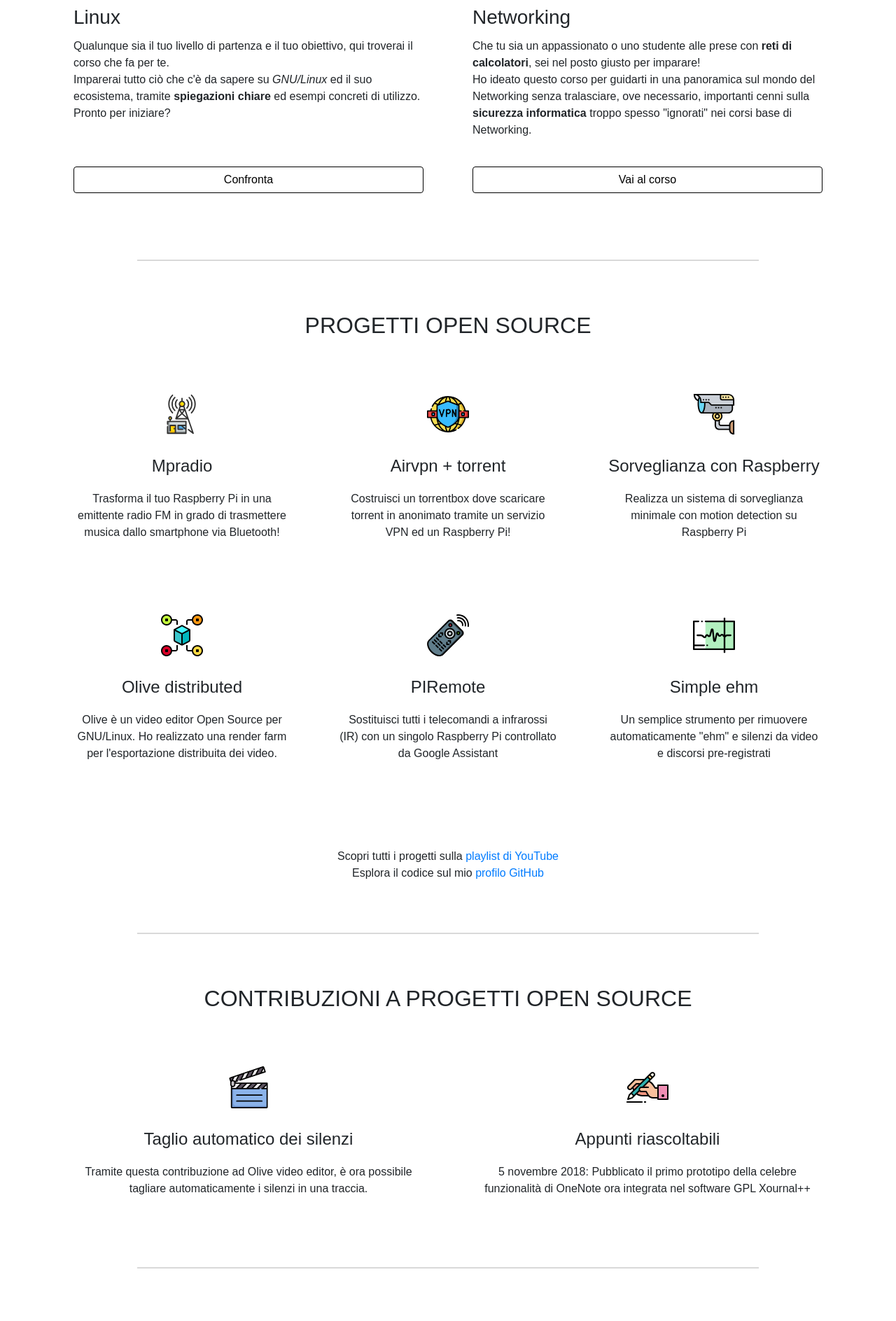
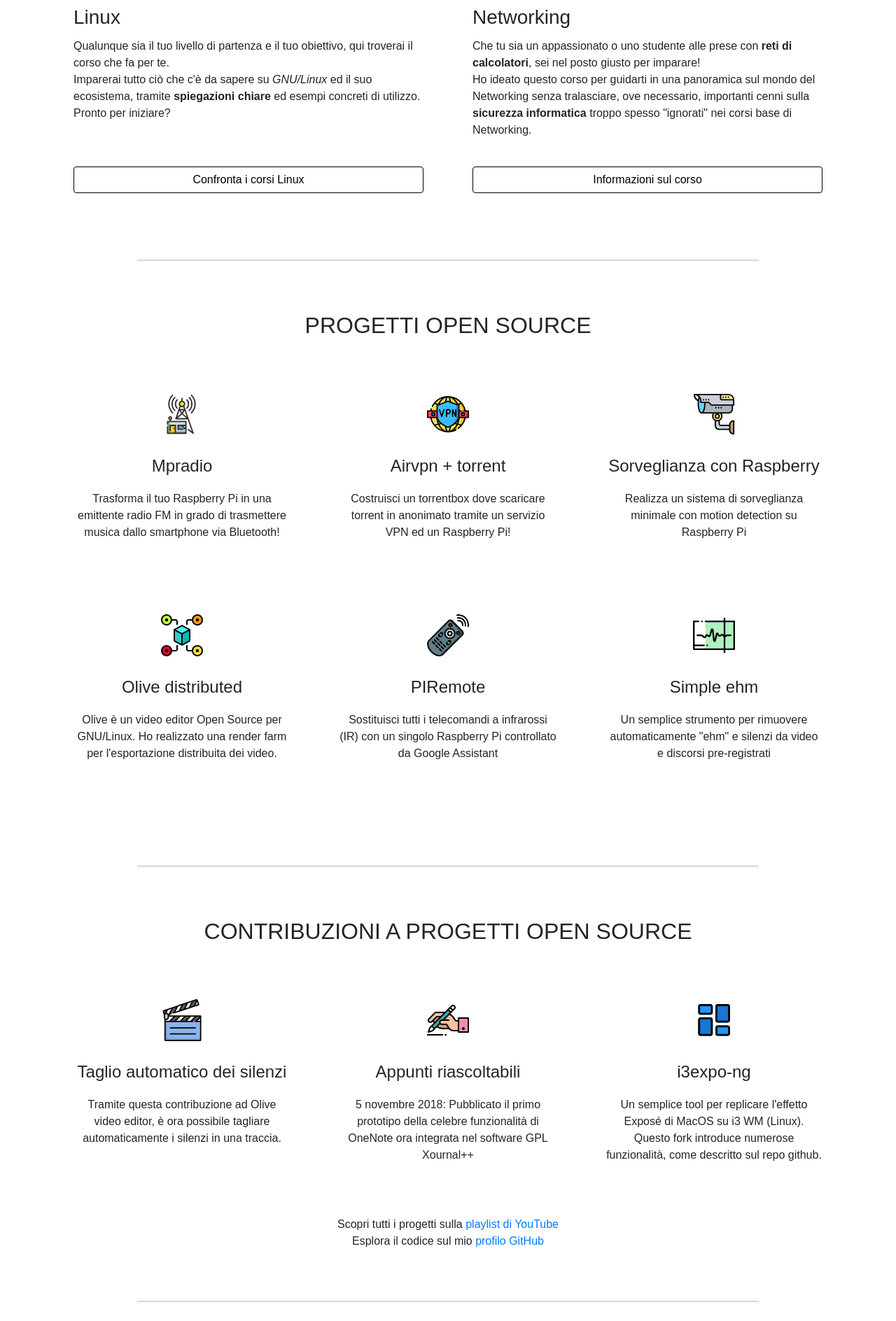
Before and after one commit to morrolinuxyt/m3, a PHP site: page / in a window 1280 px wide. Shown: the part 1314-3202 px from the top of the page at 70% size. Run offline with PHP 8.4, Linux system fonts and the light colour scheme; some libraries are stand-ins or nearby versions.

Commit message:
updated to the latest contributions

```diff
--- a/index.php
+++ b/index.php
@@ -114,7 +114,7 @@ AUTHOR: Riccardo Carissimi
                 <br />Imparerai tutto ciò che c'è da sapere su <i>GNU/Linux</i> ed il suo ecosistema, tramite <b>spiegazioni chiare</b> ed esempi concreti di utilizzo.
                 <br />Pronto per iniziare?
               </p><br>
-              <a title="Corso linux" href="https://corsolinux.com/" class="btn btn-primary mt-auto">Confronta</a>
+              <a title="Corso linux" href="https://corsolinux.com/" class="btn btn-primary mt-auto">Confronta i corsi Linux</a>
             </div>
           </div>
         </a>
@@ -127,7 +127,7 @@ AUTHOR: Riccardo Carissimi
                 Che tu sia un appassionato o uno studente alle prese con <b>reti di calcolatori</b>, sei nel posto giusto per imparare!
                 <br />Ho ideato questo corso per guidarti in una panoramica sul mondo del Networking senza tralasciare, ove necessario, importanti cenni sulla <b>sicurezza informatica</b> troppo spesso "ignorati" nei corsi base di Networking.
   	          </p><br>
-              <a title="Corso networking" href="https://corsoreti.it/" class="btn btn-primary mt-auto">Vai al corso</a>
+              <a title="Corso networking" href="https://corsoreti.it/" class="btn btn-primary mt-auto">Informazioni sul corso</a>
             </div>
           </div>
         </a>
@@ -216,10 +216,6 @@ AUTHOR: Riccardo Carissimi
       <p class="mb-5 text-center">
       </p>
 
-      <p class="mb-5 text-center">
-	       Scopri tutti i progetti sulla <a href="https://www.youtube.com/watch?v=K1szAL6MKWc&list=PL4L8OWDC99_cgzlY5-vcWbC2LIqNmMbOo">playlist di YouTube</a><br>
-	       Esplora il codice sul mio <a href="https://github.com/morrolinux?tab=repositories">profilo GitHub</a>
-      </p>
     </div>
   </section>
 
@@ -238,7 +234,7 @@ AUTHOR: Riccardo Carissimi
 
       <div class="row">
 
-        <div class="col-md-6 col-lg-6">
+        <div class="col-md-6 col-lg-4">
           <a class="invisible-link" href="https://www.youtube.com/watch?v=3MRYf2OKddc" target="_blank">
             <div class="project">
               <img src="img/fluid/clapperboard.svg" alt="img">
@@ -248,7 +244,7 @@ AUTHOR: Riccardo Carissimi
           </a>
         </div>
 
-        <div class="col-md-6 col-lg-6">
+        <div class="col-md-6 col-lg-4">
           <a class="invisible-link" href="https://www.youtube.com/watch?v=BB8LFZtSc1g" target="_blank">
             <div class="project">
               <img src="img/fluid/writing.svg" alt="img">
@@ -258,10 +254,27 @@ AUTHOR: Riccardo Carissimi
           </a>
         </div>
 
+        <div class="col-md-6 col-lg-4">
+          <a class="invisible-link" href="https://youtu.be/qJVSuxNIfI4?t=763" target="_blank">
+            <div class="project">
+              <img src="img/fluid/dash2.svg" alt="img">
+              <h4>i3expo-ng</h4>
+              <p>Un semplice tool per replicare l'effetto Exposé di MacOS su i3 WM (Linux). Questo fork introduce numerose funzionalità, come descritto sul repo github.</p>
+            </div>
+          </a>
+        </div>
+
       </div>
 
     </div>
+
+      <p class="mb-5 text-center">
+	       Scopri tutti i progetti sulla <a href="https://www.youtube.com/watch?v=K1szAL6MKWc&list=PL4L8OWDC99_cgzlY5-vcWbC2LIqNmMbOo">playlist di YouTube</a><br>
+	       Esplora il codice sul mio <a href="https://github.com/morrolinux?tab=repositories">profilo GitHub</a>
+      </p>
+
   </section>
+
 
   <div class="container">
     <div class="divider"></div>
@@ -355,7 +368,7 @@ AUTHOR: Riccardo Carissimi
                         Mi chiamo <b>Moreno Razzoli</b>,<br>
                         Sono laureato in Scienze Informatiche, ho conseguito le certificazioni Linux <b>LPI</b>, <b>CompTIA Linux+</b> e <b>Suse CLA</b>,
                         ho realizzato diversi <a href="https://morrolinux.it/progetti">progetti Open Source</a>,
-                        contribuito allo sviluppo di nuove funzionalità in altrettanti progetti già avviati su GitHub e
+                        contribuito allo sviluppo di nuove funzionalità in altrettanti progetti già avviati e
                         realizzo <b>video didattici dal 2008</b> su <a href="https://www.youtube.com/user/morrolinux/">YouTube</a> e sul
                         mio <a href="https://morrolinux.it"> sito ufficiale.</a><br><br>
           </p>
```
Also changed, not shown: img/fluid/dash.svg (added), img/fluid/dash2.svg (added).
